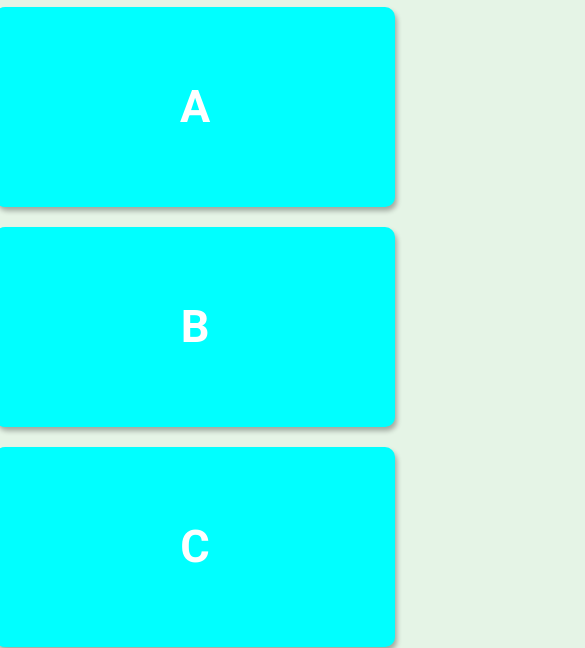
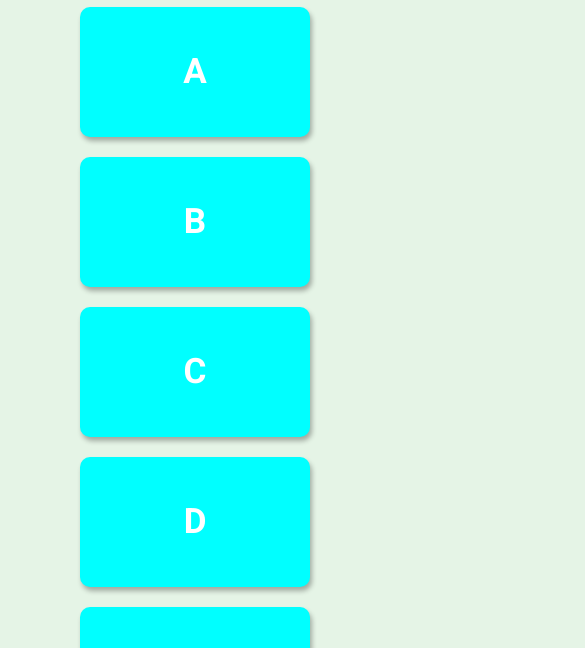
Before and after one commit to mavic01/mavic-alphabet, a plain HTML site: page index.html in a window 390 px wide. Shown: the part 156-804 px from the top of the page, 585 px wide, since content can reach past the window. Drawn offline with Linux system fonts and the light colour scheme.

Commit message:
Add files via upload

```diff
--- a/style.css
+++ b/style.css
@@ -42,11 +42,11 @@ nav h2 span {
     margin: 10px;
     border-radius: 10px;
     box-shadow: 2px 4px 5px rgba(0, 0, 0, 0.3); /* 4px for d offset, 5px for the blur, rgba(0, 0, 0, 0.3) for the color(0.3 is the alpha value) */
-    transform: translateX(400%); /*the higher the figure, it moves to the box outta the screen 2 d right*/
-    transition: transform 0.7s ease;/*adding a transition to the transform property*/
+    transform: translateX(100vw); /*the higher the figure, it moves to the box outta the screen 2 d right*/
+    transition: transform 1.3s ease;/*adding a transition to the transform property*/
 }
 .box:nth-of-type(even) {
-    transform: translateX(-400%); /*negative values moves the box to the left*/
+    transform: translateX(-100vw); /*negative values moves the box to the left*/
 }
 .box.show {
     transform: translateX(0);
@@ -54,3 +54,13 @@ nav h2 span {
 .box h2 {
     font-size: 45px;
 }
+
+@media screen and (max-width: 480px){
+    .box {
+        width: 230px;
+        height: 130px;
+    }
+    .box h2 {
+        font-size: 35px;
+    }
+}
```
